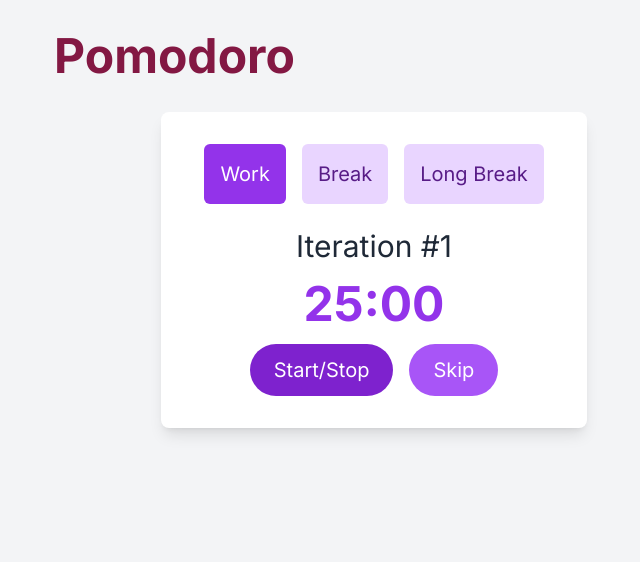
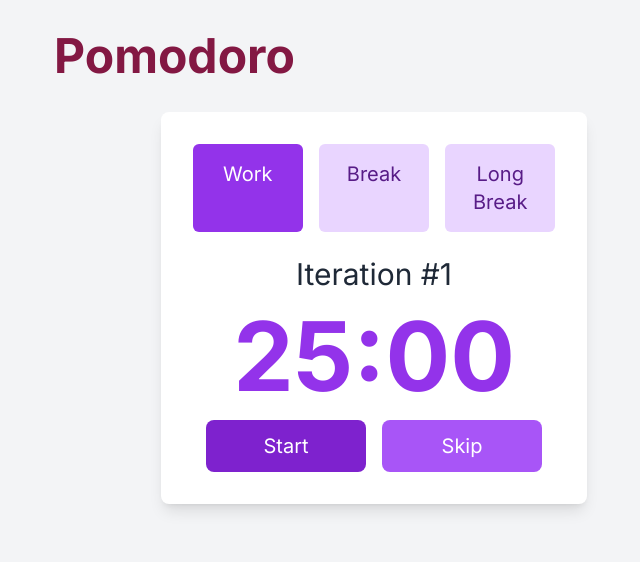
Before and after one commit to OmitNomis/next-pomodoro, a Next.js app: page / in a window 1280 px wide. Shown: the top 562 px of the page, without its empty margins (266-906 px from the left). Built offline with nearby package versions, Linux system fonts and the light colour scheme.

Commit message:
Modal component, other minor changes

```diff
--- a/app/page.tsx
+++ b/app/page.tsx
@@ -1,11 +1,11 @@
 import { Timer } from "@/components/Timer";
 import Header from "@/components/Header";
+import PomodoroTimer from "@/components/PomodoroTimer";
 
 export default function Home() {
   return (
     <main className="flex flex-col h-screen w-screen bg-gray-100">
-      <Header />
-      <Timer />
+      <PomodoroTimer />
     </main>
   );
 }
--- a/components/Header.tsx
+++ b/components/Header.tsx
@@ -1,16 +1,27 @@
-import React from "react";
-
-export default function Header() {
+"use client";
+import React, { FC } from "react";
+import { CustomModal } from "./modal/CustomModal";
+interface HeaderProps {
+  isRunning: boolean;
+}
+export const Header: FC<HeaderProps> = ({ isRunning }) => {
+  const onLogoClick = () => {
+    if (isRunning) {
+      return;
+    }
+    window.location.href = "/";
+  };
   return (
     <div className="w-full flex justify-center items-center mb-8 mt-8">
       <div className="w-[90%] sm:w-[60%] md:w-[50%] ">
-        {/* text logo */}
         <div className="flex">
-          <h1 className="text-3xl sm:text-3xl md:text-5xl font-bold text-pink-900">
+          <h1
+            onClick={onLogoClick}
+            className="text-3xl sm:text-3xl md:text-5xl font-bold text-pink-900 cursor-pointer">
             Pomodoro
           </h1>
         </div>
       </div>
     </div>
   );
-}
+};
--- /dev/null
+++ b/components/PomodoroTimer.tsx
@@ -0,0 +1,16 @@
+"use client";
+
+import React, { useState } from "react";
+import { Header } from "./Header";
+import { Timer } from "./Timer";
+
+export default function PomodoroTimer() {
+  const [isRunning, setIsRunning] = useState(false);
+
+  return (
+    <>
+      <Header isRunning />
+      <Timer isRunning={isRunning} setIsRunning={setIsRunning} />
+    </>
+  );
+}
--- a/components/Timer.tsx
+++ b/components/Timer.tsx
@@ -4,7 +4,12 @@ import { motion } from "framer-motion";
 
 type SessionTypeProp = "work" | "break" | "longBreak";
 type tabsProp = "Work" | "Break" | "Long Break";
-export const Timer: FC = () => {
+
+interface TimerProps {
+  isRunning: boolean;
+  setIsRunning: (isRunning: boolean) => void;
+}
+export const Timer: FC<TimerProps> = ({ isRunning, setIsRunning }) => {
   // get from local storage later
   const initialValues = {
     workTime: 25 * 60,
@@ -15,7 +20,6 @@ export const Timer: FC = () => {
   const tabs = ["Work", "Break", "Long Break"];
   const [currentTab, setCurrentTab] = useState("Work");
   const [currentTime, setCurrentTime] = useState(initialValues.workTime);
-  const [isRunning, setIsRunning] = useState(false);
   const [sessionType, setSessionType] = useState<SessionTypeProp>("work");
   const [iterationCount, setIterationCount] = useState(1);
 
@@ -113,19 +117,21 @@ export const Timer: FC = () => {
   }, [isRunning, sessionType, iterationCount]);
 
   return (
-    <div className="min-h-screen flex flex-col items-center bg-gray-100">
+    <div className="flex flex-col items-center">
       <div className="bg-white rounded-lg shadow-lg w-full sm:w-4/5 md:w-3/5 lg:w-2/5 xl:w-1/3 p-8">
         {/* Tabs */}
         <div className="flex flex-wrap justify-center space-x-4 mb-6">
           {tabs.map((tab) => (
             <div
               key={tab}
-              className={`p-2 sm:p-4 cursor-pointer text-lg sm:text-xl rounded-md ${
+              className={`flex-1 p-2 sm:p-4 cursor-pointer text-lg sm:text-xl rounded-md text-center ${
                 currentTab === tab
                   ? "bg-purple-600 text-white"
                   : "bg-purple-200 hover:bg-purple-300 text-purple-900"
               }`}
-              onClick={() => changeTab(tab)}>
+              onClick={() => changeTab(tab)}
+              style={{ minHeight: "3rem" }} // Set a minimum height for tabs
+            >
               {tab}
             </div>
           ))}
@@ -136,25 +142,29 @@ export const Timer: FC = () => {
           <div className="text-2xl sm:text-3xl text-gray-800">{`Iteration #${iterationCount}`}</div>
 
           {/* Timer */}
-          <motion.div
-            className="text-4xl sm:text-5xl font-bold text-purple-600"
-            initial={{ scale: 0, opacity: 0 }}
-            animate={{ scale: 1, opacity: 1 }}
-            transition={{ duration: 0.5 }}>
+          <div className="text-6xl sm:text-8xl font-bold text-purple-600">
             {formatTime(currentTime)}
-          </motion.div>
+          </div>
 
           {/* Buttons */}
           <div className="flex space-x-4">
             <button
-              className="px-6 py-3 bg-purple-700 text-white rounded-full text-lg sm:text-xl hover:bg-purple-600"
-              onClick={startStop}>
-              Start/Stop
+              className="px-8 py-3 bg-purple-700 text-white rounded-lg text-lg sm:text-xl hover:bg-purple-600 focus:outline-none focus:ring-2 focus:ring-purple-600"
+              onClick={startStop}
+              style={{ width: "10rem" }} // Increase button width
+            >
+              <motion.div initial={{ scale: 1 }} whileTap={{ scale: 0.95 }}>
+                {isRunning ? "Stop" : "Start"}
+              </motion.div>
             </button>
             <button
-              className="px-6 py-3 bg-purple-500 text-white rounded-full text-lg sm:text-xl hover:bg-purple-400"
-              onClick={next}>
-              Skip
+              className="px-8 py-3 bg-purple-500 text-white rounded-lg text-lg sm:text-xl hover:bg-purple-400 focus:outline-none focus:ring-2 focus:ring-purple-600"
+              onClick={next}
+              style={{ width: "10rem" }} // Increase button width
+            >
+              <motion.div initial={{ scale: 1 }} whileTap={{ scale: 0.95 }}>
+                Skip
+              </motion.div>
             </button>
           </div>
         </div>
--- /dev/null
+++ b/components/modal/CustomModal.tsx
@@ -0,0 +1,44 @@
+import { FC } from "react";
+import { motion, AnimatePresence } from "framer-motion";
+
+interface CustomModalProps {
+  isOpen: boolean;
+  onClose: () => void;
+  title: string;
+  content: React.ReactNode | string;
+}
+
+export const CustomModal: FC<CustomModalProps> = ({
+  isOpen,
+  onClose,
+  title,
+  content,
+}) => {
+  return (
+    <AnimatePresence>
+      {isOpen && (
+        <motion.div
+          initial={{ opacity: 0 }}
+          animate={{ opacity: 1 }}
+          exit={{ opacity: 0 }}
+          className="fixed top-0 left-0 w-full h-full flex items-center justify-center bg-gray-800 bg-opacity-50 z-50">
+          <motion.div
+            initial={{ scale: 0.8, opacity: 0 }}
+            animate={{ scale: 1, opacity: 1 }}
+            exit={{ scale: 0.8, opacity: 0 }}
+            className="bg-white rounded-lg shadow-lg w-full sm:w-4/5 md:w-3/5 lg:w-2/5 xl:w-1/3 p-8">
+            <div className="text-2xl sm:text-3xl text-gray-800">{title}</div>
+            <div className="mt-4">{content}</div>
+            <div className="mt-4 flex justify-end">
+              <button
+                className="px-4 py-2 bg-purple-700 text-white rounded-lg text-lg sm:text-xl hover:bg-purple-600 focus:outline-none focus:ring-2 focus:ring-purple-600"
+                onClick={onClose}>
+                Close
+              </button>
+            </div>
+          </motion.div>
+        </motion.div>
+      )}
+    </AnimatePresence>
+  );
+};
```
